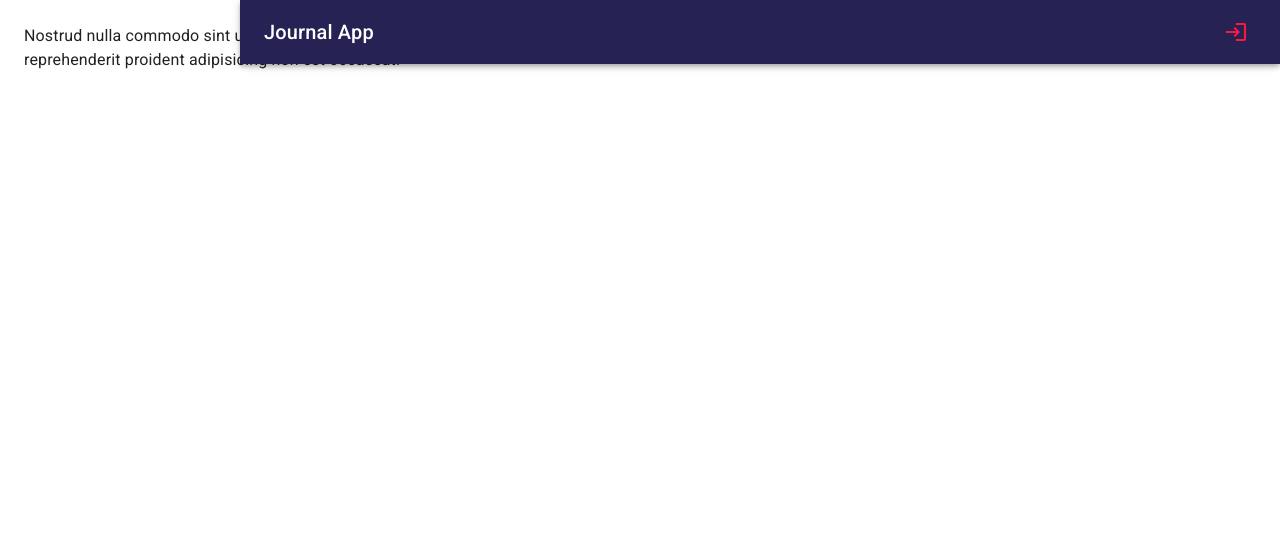
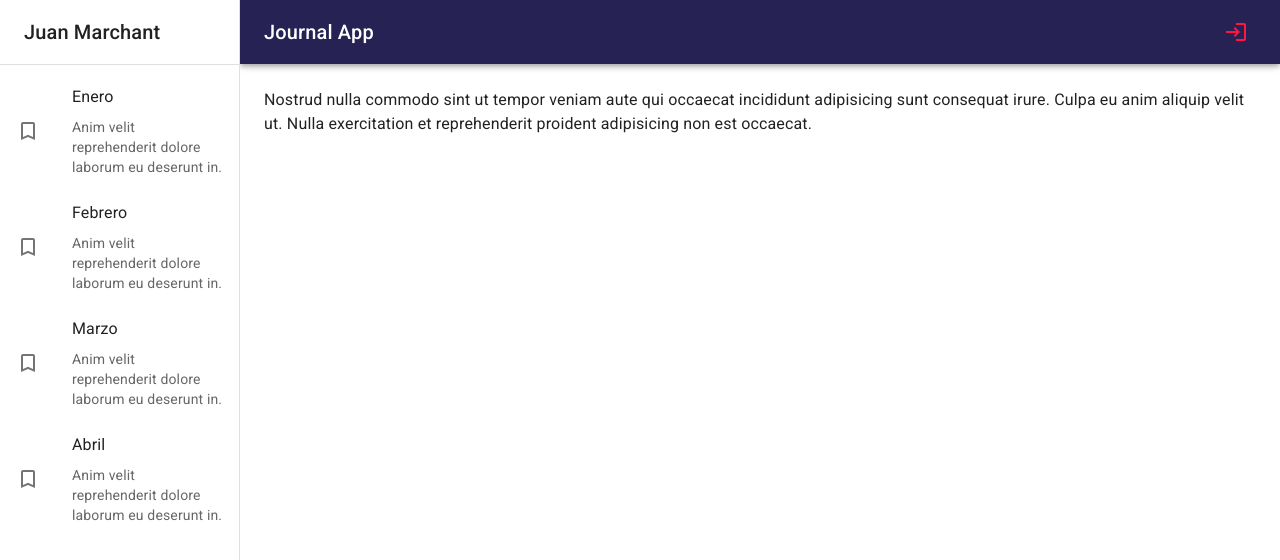
Before and after one commit to juanmarchant/journal-app, a React (Vite) app: page / in a window 1280 px wide. Shown: the top 560 px of the page. Built offline with nearby package versions, Linux system fonts and the light colour scheme.

Commit message:
sidebar added

```diff
--- a/src/journal/components/SideBar.jsx
+++ b/src/journal/components/SideBar.jsx
@@ -1,7 +1,8 @@
 
 
 
-import { Box, Drawer } from '@mui/material'
+import { TurnedInNot } from '@mui/icons-material'
+import { Box, Divider, Drawer, Grid, List, ListItem, ListItemButton, ListItemIcon, ListItemText, Toolbar, Typography } from '@mui/material'
 
 export const SideBar = ({ drawerWidth = 240 }) => {
     return (
@@ -13,9 +14,43 @@ export const SideBar = ({ drawerWidth = 240 }) => {
             }}
         >
             <Drawer
-                variant='permanent'
+                variant='permanent' // temporary
+                open
+                sx={{
+                    display: { xs: 'block' },
+                    '& .MuiDrawer-paper': { boxSizing: 'border-box', width: drawerWidth }
+                }}
             >
+                <Toolbar>
+                    <Typography
+                        variant='h6'
+                        noWrap
+                        component='div'
+                    >
+                        Juan Marchant
+                    </Typography>
+                </Toolbar>
+                <Divider />
 
+                <List>
+                    {
+                        ['Enero', 'Febrero', 'Marzo', 'Abril'].map(text => (
+                            <ListItem key={text} disablePadding>
+                                <ListItemButton>
+                                    <ListItemIcon>
+                                        <TurnedInNot />
+                                    </ListItemIcon>
+
+                                    <Grid container>
+                                        <ListItemText primary={text} />
+                                        <ListItemText secondary={'Anim velit reprehenderit dolore laborum eu deserunt in.'} />
+                                    </Grid>
+
+                                </ListItemButton>
+                            </ListItem>
+                        ))
+                    }
+                </List>
             </Drawer>
         </Box>
     )
--- a/src/journal/layout/JournalLayout.jsx
+++ b/src/journal/layout/JournalLayout.jsx
@@ -1,5 +1,5 @@
-import { Box } from "@mui/material"
-import { NavBar } from "../components";
+import { Box, Toolbar } from "@mui/material"
+import { NavBar, SideBar } from "../components";
 
 
 const drawerWidth = 240;
@@ -12,11 +12,13 @@ export const JournalLayout = ({ children }) => {
             <NavBar drawerWidth={drawerWidth} />
             {/* Sidebar */}
 
+            <SideBar drawerWidth={drawerWidth} />
+
             <Box
                 component='main'
                 sx={{ flexGrow: 1, p: 3 }}
             >
-                {/* Toolbar */}
+                <Toolbar />
                 {children}
             </Box>
         </Box>
```
Also changed, not shown: src/journal/views/NothingSelectedView.jsx (added, +9 -0 lines).
